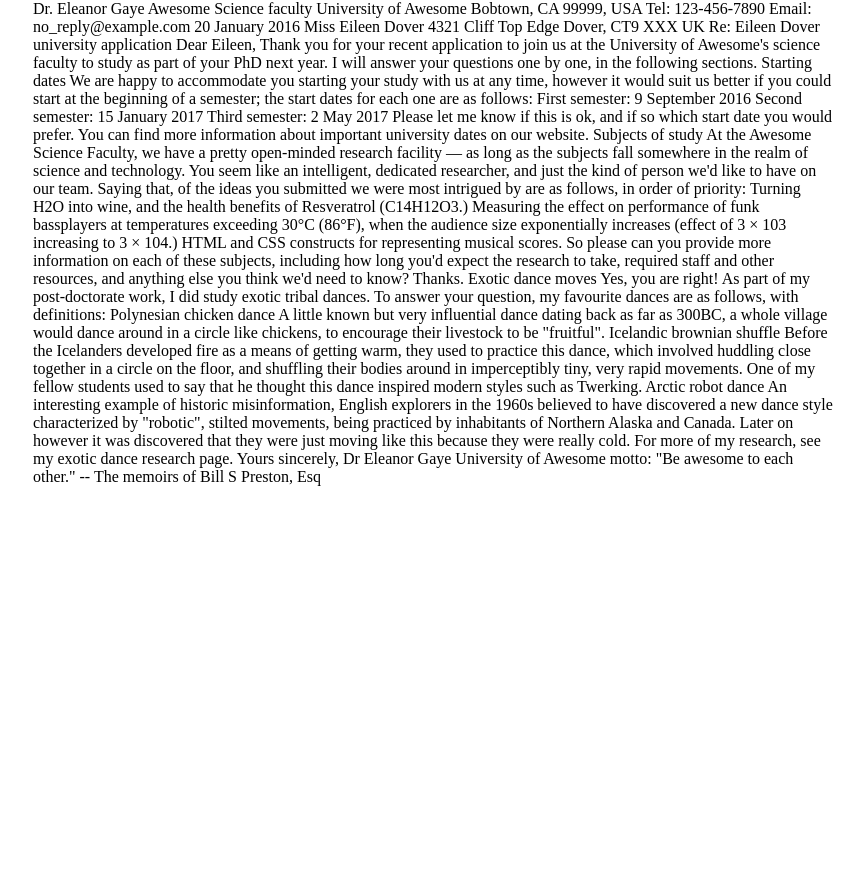
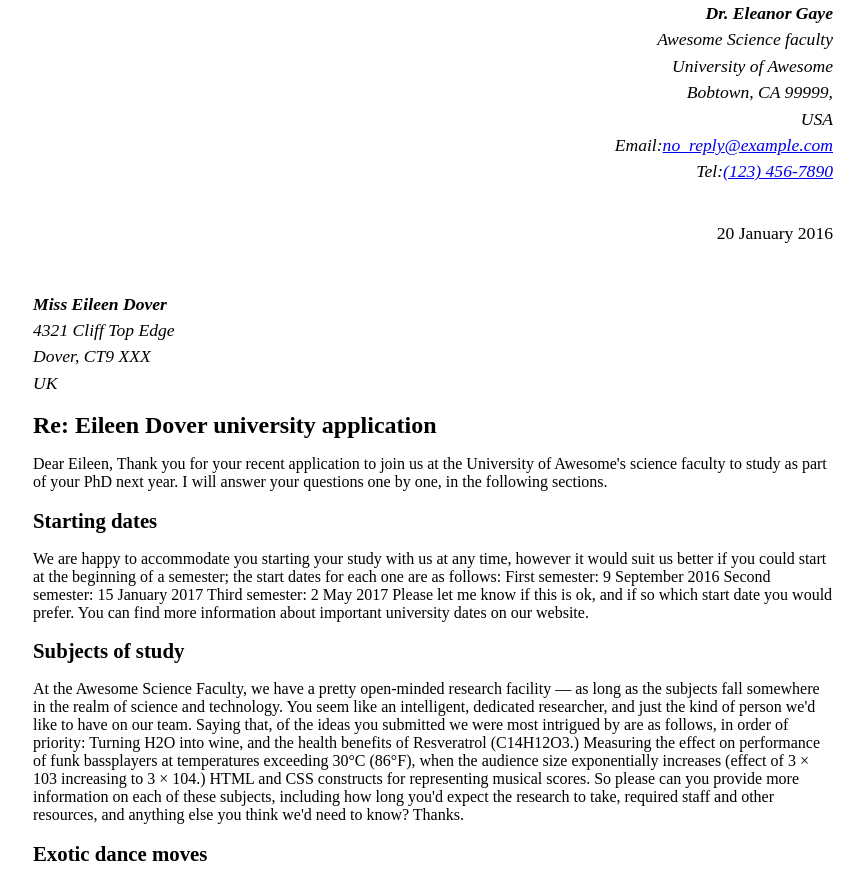
Before and after one commit to rogelsihDC/rogelsihDC.github.io, a plain HTML site: page assignment1/assignment1a.html in a window 1280 px wide. Shown: the top 869 px of the page, without its empty margins (207-1071 px from the left). Before the commit the page ends 800 px from the top, so only its background shows below. Drawn offline with Linux system fonts and the light colour scheme.

Commit message:
Update assignment1a.html

```diff
--- a/assignment1/assignment1a.html
+++ b/assignment1/assignment1a.html
@@ -44,29 +44,36 @@
 
 <body>
 
-Dr. Eleanor Gaye
-Awesome Science faculty
-University of Awesome
-Bobtown, CA 99999,
-USA
-Tel: 123-456-7890
-Email: no_reply@example.com
+<!-- Using the <address> tag with the class sender-column which aligns this address on the right side according to the CSS style  -->
+    <address class="sender-column">
+        <strong>Dr. Eleanor Gaye</strong><br>
+        Awesome Science faculty <br>
+        University of Awesome <br>
+        Bobtown, CA 99999, <br>
+        USA <br>
+        Email:<a href="mailto:no_reply@example.com">no_reply@example.com</a><br />
+        Tel:<a href="tel:+1234567890">(123) 456-7890</a> <br>
+    </address>
 
-20 January 2016
+    <!-- Using class send-column on the date so that the date is on the right side.-->
+    <br><p class="sender-column"> 20 January 2016</p>
 
-Miss Eileen Dover
-4321 Cliff Top Edge
-Dover, CT9 XXX
-UK
+    <!-- Using the <address> tag again on the second address-->
+    <address>
+        <strong><br>Miss Eileen Dover</strong><br>
+        4321 Cliff Top Edge<br>
+        Dover, CT9 XXX<br>
+        UK<br>
+    </address>
 
-
-Re: Eileen Dover university application
+    <!-- Using <h1> tag on the RE: lines.-->
+    <h1>Re: Eileen Dover university application</h1>
 
     Dear Eileen,
 
     Thank you for your recent application to join us at the University of Awesome's science faculty to study as part of your PhD next year. I will answer your questions one by one, in the following sections.
 
-Starting dates
+    <h2>Starting dates</h2>
 
     We are happy to accommodate you starting your study with us at any time, however it would suit us better if you could start at the beginning of a semester; the start dates for each one are as follows:
 
@@ -79,7 +86,7 @@ Please let me know if this is ok, and if so which start date you would prefer.
     You can find more information about important university dates on our website.
 
 
-Subjects of study
+    <h2>Subjects of study</h2>
 
     At the Awesome Science Faculty, we have a pretty open-minded research facility — as long as the subjects fall somewhere in the realm of science and technology. You seem like an intelligent, dedicated researcher, and just the kind of person we'd like to have on our team. Saying that, of the ideas you submitted we were most intrigued by are as follows, in order of priority:
 
@@ -90,7 +97,7 @@ HTML and CSS constructs for representing musical scores.
     So please can you provide more information on each of these subjects, including how long you'd expect the research to take, required staff and other resources, and anything else you think we'd need to know? Thanks.
 
 
-Exotic dance moves
+    <h2>Exotic dance moves</h2>
 
     Yes, you are right! As part of my post-doctorate work, I did study exotic tribal dances. To answer your question, my favourite dances are as follows, with definitions:
 
@@ -108,5 +115,6 @@ Dr Eleanor Gaye
 
     University of Awesome motto: "Be awesome to each other." -- The memoirs of Bill S Preston, Esq
 
+
 </body>
 </html>
```
Lines whose indentation alone changed are shown as unchanged.
